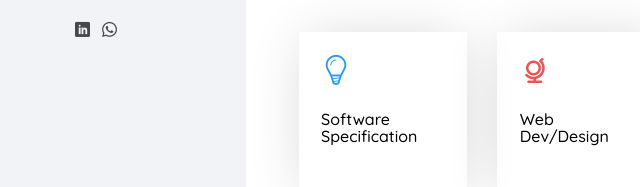
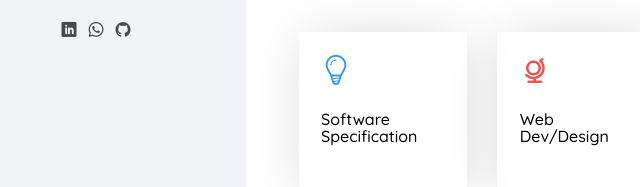
Before and after one commit to amardesai1/amardesai.org, a plain HTML site: page html/index.html in a window 1280 px wide. Shown: the part 469-656 px from the top of the page, 109-749 px from the left. Drawn offline with nearby package versions, Linux system fonts and the light colour scheme; files whose address does not match are found by name; a web font is replaced by a local one.

Commit message:
Added github to socials

```diff
--- a/html/index.html
+++ b/html/index.html
@@ -54,7 +54,7 @@
 				<ul>
 					<li><a href="https://www.linkedin.com/in/amardesai1/"><i class="icon-color icon-linkedin2"></i></a></li>
 					<li><a href="https://wa.me/+447932543230"><i class="icon-color icon-whatsapp"></i></a></li>
-					<!--<li><a href="https://github.com/amardesai1"><i class="icon-color icon-github"></i></a></li>-->
+					<li><a href="https://github.com/amardesai1"><i class="icon-color icon-github"></i></a></li>
 				</ul>
 			</div>
 
```
